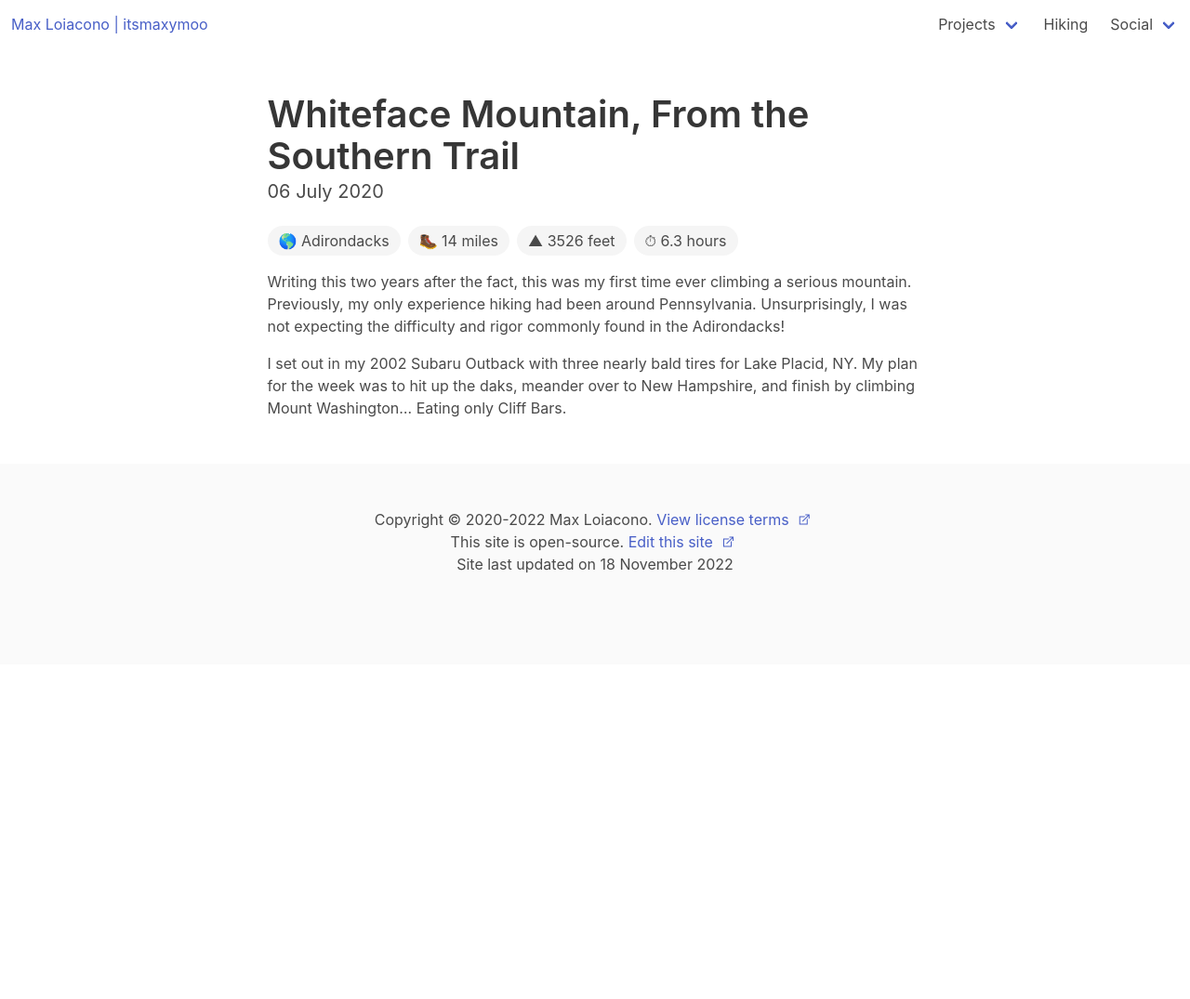
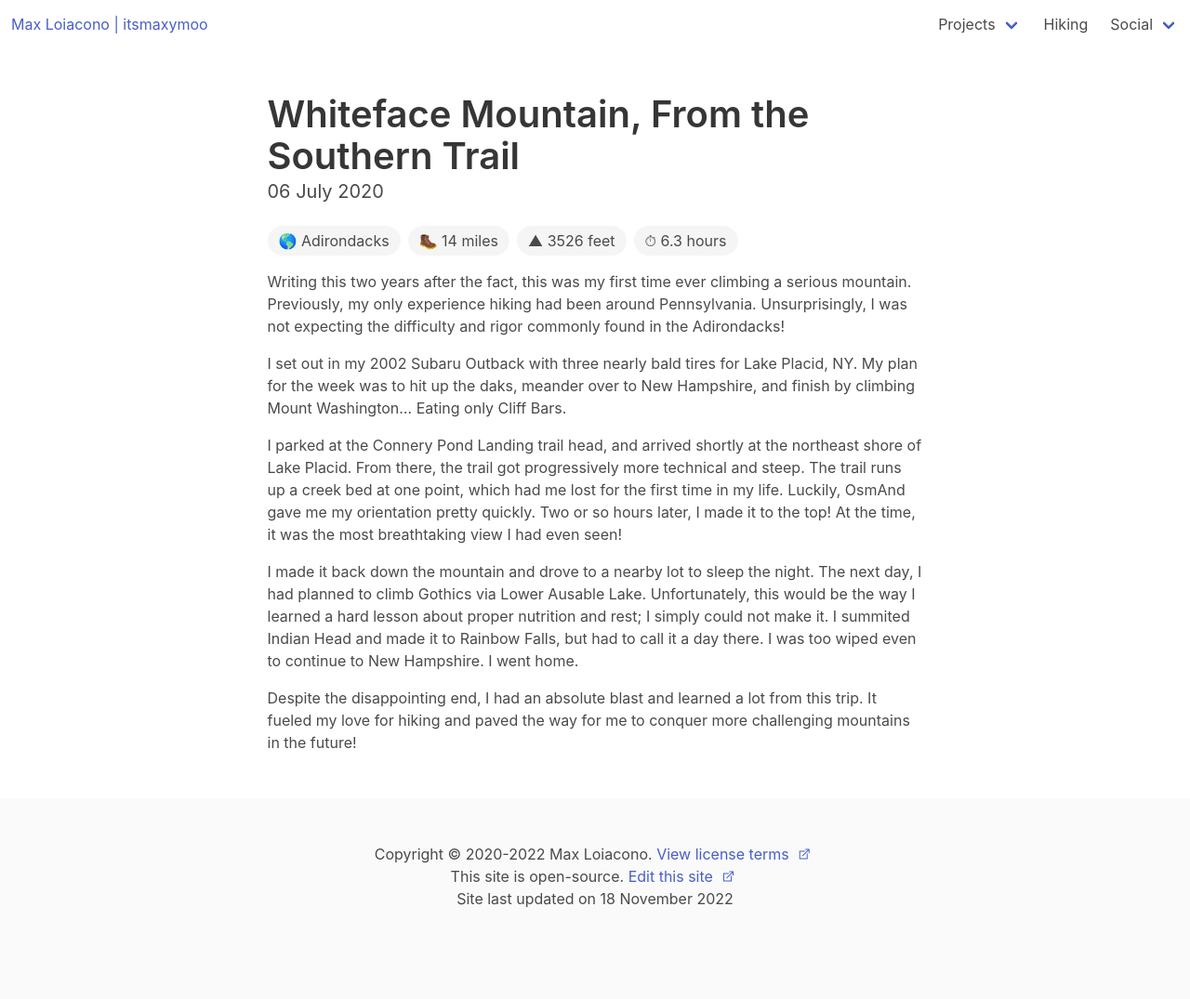
Before and after one commit to itsmaxymoo/itsmaxymoo.com, a Jekyll site: the page built from _posts/2020-07-06-whiteface.md, in a window 1280 px wide. Shown: the whole page at 93% size. Built offline with Jekyll 4.4.1, drawn with Linux system fonts in a browser that asks for light colours; before the commit the page ends 900 px from its top, so only the background shows below that.

Commit message:
whiteface blog post

```diff
--- a/_posts/2020-07-06-whiteface.md
+++ b/_posts/2020-07-06-whiteface.md
@@ -18,3 +18,23 @@ I set out in my 2002 Subaru Outback with three nearly bald tires
 for Lake Placid, NY. My plan for the week was to hit up the daks,
 meander over to New Hampshire, and finish by climbing Mount
 Washington... Eating only Cliff Bars.
+
+I parked at the Connery Pond Landing trail head, and arrived
+shortly at the northeast shore of Lake Placid. From there, the
+trail got progressively more technical and steep. The trail runs up
+a creek bed at one point, which had me lost for the first time in
+my life. Luckily, OsmAnd gave me my orientation pretty quickly.
+Two or so hours later, I made it to the top! At the time, it was
+the most breathtaking view I had even seen!
+
+I made it back down the mountain and drove to a nearby
+lot to sleep the night. The next day, I had planned to climb
+Gothics via Lower Ausable Lake. Unfortunately, this would be the way I
+learned a hard lesson about proper nutrition and rest; I simply
+could not make it. I summited Indian Head and made it to
+Rainbow Falls, but had to call it a day there. I was too wiped even
+to continue to New Hampshire. I went home.
+
+Despite the disappointing end, I had an absolute blast and learned
+a lot from this trip. It fueled my love for hiking and paved the way
+for me to conquer more challenging mountains in the future!
```
